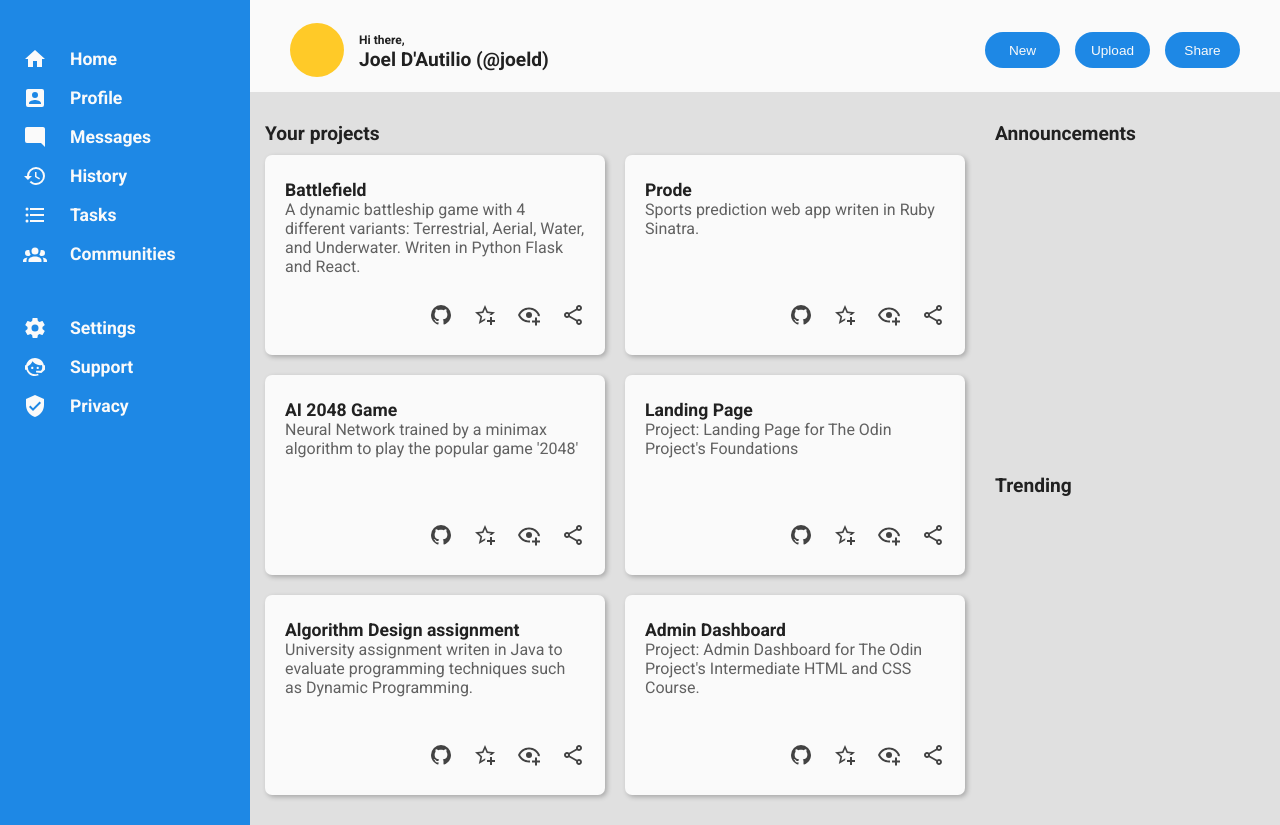
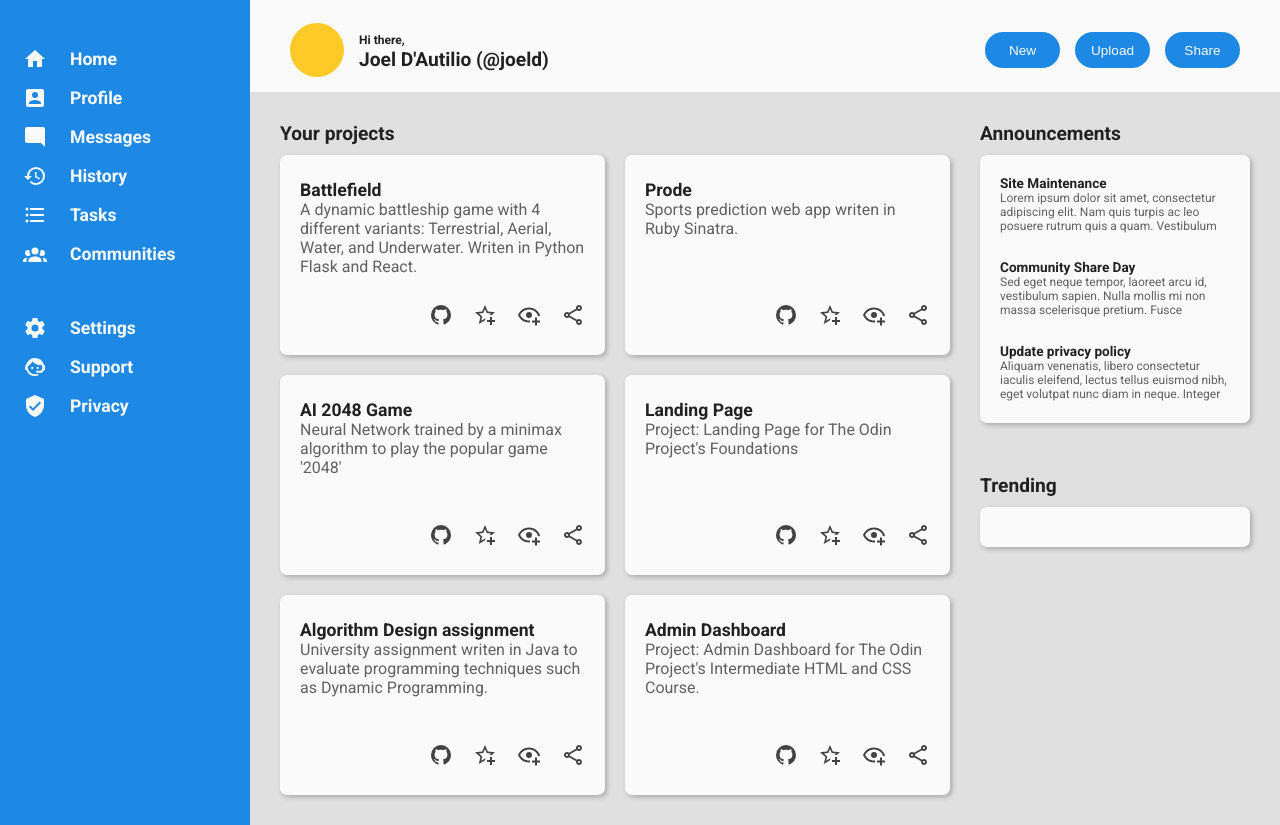
Before and after one commit to Jota98daut/top-admin-dashboard, a plain HTML site: page index.html in a window 1280 px wide. Shown: the part 58-883 px from the top of the page. Drawn offline with Linux system fonts and the light colour scheme.

Commit message:
Complete announcements section

```diff
--- a/index.html
+++ b/index.html
@@ -128,10 +128,10 @@
           <div class="projects"></div>
         </div>
         <div class="content-section"><span class="title">Announcements</span>
-          <div class="announcements"></div>
+          <div class="announcements section-card"></div>
         </div>
         <div class="content-section"><span class="title">Trending</span>
-          <div class="trending"></div>
+          <div class="trending section-card"></div>
         </div>
       </div>
     </div>
--- a/script.js
+++ b/script.js
@@ -1,4 +1,5 @@
 const projectsDiv = document.querySelector('.projects');
+const announcementsDiv = document.querySelector('.announcements');
 
 const githubButton = '<svg style="width:24px;height:24px" viewBox="0 0 24 24"><path fill="currentColor" d="M12,2A10,10 0 0,0 2,12C2,16.42 4.87,20.17 8.84,21.5C9.34,21.58 9.5,21.27 9.5,21C9.5,20.77 9.5,20.14 9.5,19.31C6.73,19.91 6.14,17.97 6.14,17.97C5.68,16.81 5.03,16.5 5.03,16.5C4.12,15.88 5.1,15.9 5.1,15.9C6.1,15.97 6.63,16.93 6.63,16.93C7.5,18.45 8.97,18 9.54,17.76C9.63,17.11 9.89,16.67 10.17,16.42C7.95,16.17 5.62,15.31 5.62,11.5C5.62,10.39 6,9.5 6.65,8.79C6.55,8.54 6.2,7.5 6.75,6.15C6.75,6.15 7.59,5.88 9.5,7.17C10.29,6.95 11.15,6.84 12,6.84C12.85,6.84 13.71,6.95 14.5,7.17C16.41,5.88 17.25,6.15 17.25,6.15C17.8,7.5 17.45,8.54 17.35,8.79C18,9.5 18.38,10.39 18.38,11.5C18.38,15.32 16.04,16.16 13.81,16.41C14.17,16.72 14.5,17.33 14.5,18.26C14.5,19.6 14.5,20.68 14.5,21C14.5,21.27 14.66,21.59 15.17,21.5C19.14,20.16 22,16.42 22,12A10,10 0 0,0 12,2Z" /></svg>';
 const starButton = '<svg style="width:24px;height:24px" viewBox="0 0 24 24"><path fill="currentColor" d="M5.8 21L7.4 14L2 9.2L9.2 8.6L12 2L14.8 8.6L22 9.2L18.8 12H18C17.3 12 16.6 12.1 15.9 12.4L18.1 10.5L13.7 10.1L12 6.1L10.3 10.1L5.9 10.5L9.2 13.4L8.2 17.7L12 15.4L12.5 15.7C12.3 16.2 12.1 16.8 12.1 17.3L5.8 21M17 14V17H14V19H17V22H19V19H22V17H19V14H17Z" /></svg>';
@@ -21,6 +22,7 @@ const announcements = [
 ];
 
 projects.forEach(createCard);
+announcements.forEach(createAnnouncement);
 
 function createCard(project) {
   /*
@@ -35,6 +37,7 @@ function createCard(project) {
    */
   let card = document.createElement('div');
   card.classList.add('card');
+  card.classList.add('section-card');
 
   let name = document.createElement('h1');
   name.textContent = project.name;
@@ -55,3 +58,23 @@ function createCard(project) {
 
   projectsDiv.appendChild(card);
 }
+
+function createAnnouncement(announcement) {
+  /*
+   *  <div class="announcement">
+   *    <h1>Title</h1>
+   *    <p>Content</p>
+   *  </div>
+   */
+  let ann = document.createElement('div');
+  ann.classList.add('announcement');
+  announcementsDiv.appendChild(ann);
+
+  let title = document.createElement('h1');
+  title.textContent = announcement.title;
+  ann.appendChild(title);
+
+  let content = document.createElement('p');
+  content.textContent = announcement.content;
+  ann.appendChild(content);
+}
--- a/style.css
+++ b/style.css
@@ -177,7 +177,7 @@ body {
   background-color: var(--grey-background, grey);
   display: grid;
   grid-template: repeat(2, 1fr) / 1fr 300px;
-  padding: 15px 0;
+  padding: 15px;
 }
 
 .content-section {
@@ -200,13 +200,17 @@ body {
   gap: 20px;
 }
 
-.projects .card {
+.section-card {
   background-color: var(--light, white);
   border-radius: 7px;
   box-shadow: 2px 2px 5px rgb(0,0,0,0.25);
+  padding: 20px;
+  display: grid;
+}
+
+.projects .card {
   padding: 25px 20px;
   height: 200px;
-  display: grid;
   grid-template: max-content 1fr max-content / 1fr;
 }
 
@@ -234,3 +238,22 @@ body {
   color: #424242;
   cursor: pointer;
 }
+
+.announcements {
+  font-size: 0.75rem;
+  grid-template-rows: repeat(3, 60px);
+  gap: 24px;
+}
+
+.announcements .announcement {
+  overflow: hidden;
+  text-overflow: ellipsis;
+}
+
+.announcements h1 {
+  font-size: 0.85rem;
+}
+
+.announcements p {
+  color: var(--grey-foreground);
+}
```
